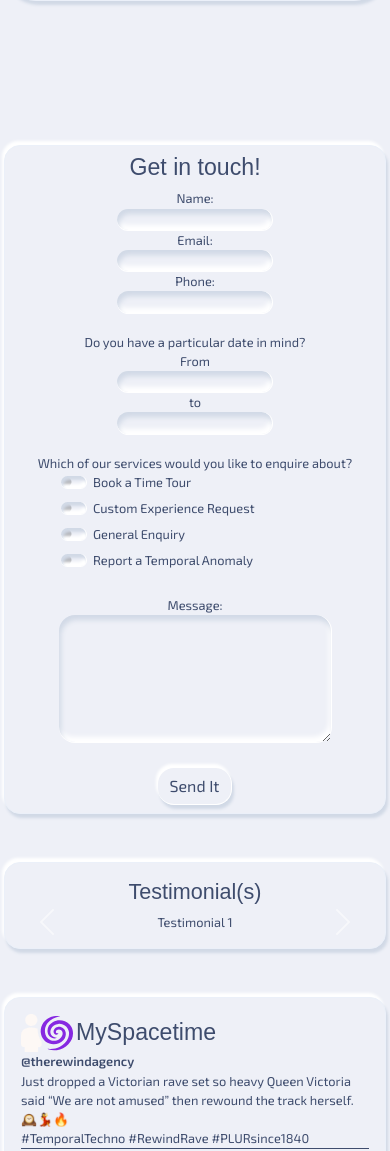
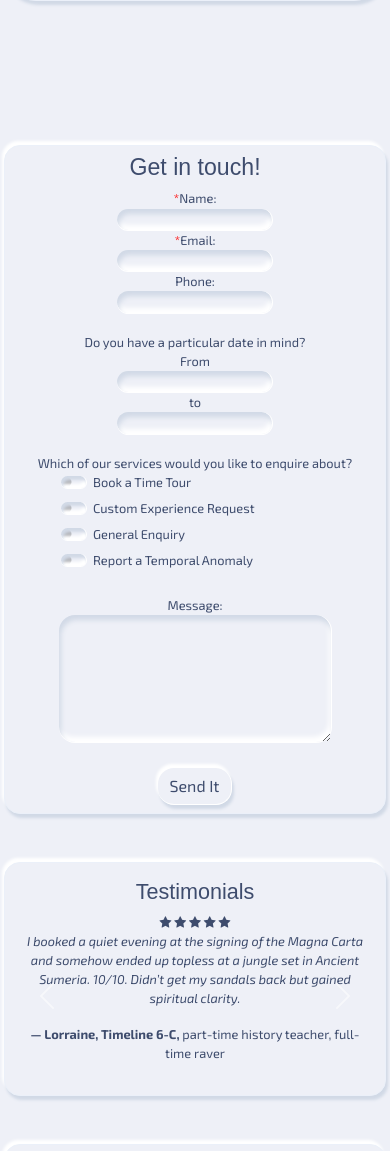
Before and after one commit to chalexR/BootcampWk3-The-Rewind-Agency-Bootstrap-jQuery, a PHP site: page / in a window 390 px wide. Shown: the part 2581-3732 px from the top of the page. Run offline with PHP 8.4, Linux system fonts and the light colour scheme; some libraries are stand-ins or nearby versions; some web fonts are replaced.

Commit message:
added testimonials including font-awesome script for the stars. I think this i all the content and coding done for desktop. I will now check the mobile responsive styles

```diff
--- a/about.htm
+++ b/about.htm
@@ -10,6 +10,7 @@
     <script src="https://cdn.jsdelivr.net/npm/bootstrap@5.3.7/dist/js/bootstrap.bundle.min.js" integrity="sha384-ndDqU0Gzau9qJ1lfW4pNLlhNTkCfHzAVBReH9diLvGRem5+R9g2FzA8ZGN954O5Q" crossorigin="anonymous"></script>
     <link rel="stylesheet" href="https://code.jquery.com/ui/1.14.1/themes/base/jquery-ui.css">
     <link href="./assets/css/style.css" rel="stylesheet">
+    <link rel="stylesheet" href="https://cdnjs.cloudflare.com/ajax/libs/font-awesome/4.7.0/css/font-awesome.min.css">
     <link href="https://fonts.googleapis.com/css2?family=Exo+2:ital,wght@0,100..900;1,100..900&family=Genos:ital,wght@0,100..900;1,100..900&display=swap" rel="stylesheet">
     <script src="https://code.jquery.com/jquery-3.7.1.js"></script>
     <script src="https://code.jquery.com/ui/1.14.1/jquery-ui.js"></script>
--- a/assets/css/style.css
+++ b/assets/css/style.css
@@ -44,6 +44,13 @@ body{
 h1,h2,h3,h4,h5{
     font-family: var(--font-header);
     color: var(--text-primary);
+}
+.required::before{
+    content: "*";
+    color: red;
+}
+.login-nav::after{
+    content: "  👤";
 }
 a{
     text-decoration: none;
--- a/index.htm
+++ b/index.htm
@@ -10,6 +10,7 @@
     <script src="https://cdn.jsdelivr.net/npm/bootstrap@5.3.7/dist/js/bootstrap.bundle.min.js" integrity="sha384-ndDqU0Gzau9qJ1lfW4pNLlhNTkCfHzAVBReH9diLvGRem5+R9g2FzA8ZGN954O5Q" crossorigin="anonymous"></script>
     <link rel="stylesheet" href="https://code.jquery.com/ui/1.14.1/themes/base/jquery-ui.css">
     <link href="./assets/css/style.css" rel="stylesheet">
+    <link rel="stylesheet" href="https://cdnjs.cloudflare.com/ajax/libs/font-awesome/4.7.0/css/font-awesome.min.css">
     <link href="https://fonts.googleapis.com/css2?family=Exo+2:ital,wght@0,100..900;1,100..900&family=Genos:ital,wght@0,100..900;1,100..900&display=swap" rel="stylesheet">
     <script src="https://code.jquery.com/jquery-3.7.1.js"></script>
     <script src="https://code.jquery.com/ui/1.14.1/jquery-ui.js"></script>
@@ -68,7 +69,7 @@
                 <a href="./about.htm"><button class="btn btn-primary mx-1" type="button">About Us</button></a>
                 <a href="./contact.htm"><button class="btn btn-primary mx-1" type="button">Contact</button></a>
             </div>
-            <!-- Login Link in a real page I might make this a drop down menu with accout, profile, settings links once customer has logged in -->
+            <!-- Login Link - in a real page I might make this a drop down menu with account, profile, settings links once customer has logged in -->
             <div><a href="./login.htm">Login</a></div>
         </div>
     </nav>
@@ -182,10 +183,10 @@
         <!-- Contact Form -->
             <form class="col-md-12 rounded-4 p-2 my-5 mx-1 text-center btn-primary">
                 <h3>Get in touch!</h3>
-                <label for="name">Name: </label><br />
-                <input id="name" name="name" type="text" class="rounded-4 focus-element"><br />
-                <label for="email">Email: </label><br />
-                <input id="email" name="email" type="email" class="rounded-4 focus-element"><br />
+                <label for="name" class="required">Name: </label><br />
+                <input id="name" name="name" type="text" class="rounded-4 focus-element" required><br />
+                <label for="email" class="required">Email: </label><br />
+                <input id="email" name="email" type="email" class="rounded-4 focus-element" required><br />
                 <label for="phone">Phone: </label><br />
                 <input id="phone" name="phone" type="tel" class="rounded-4 focus-element"><br /><br />
                 <label for="date">Do you have a particular date in mind?</label><br />
@@ -222,17 +223,35 @@
             </form>
         <!-- Testimonial -->
             <div class="col-md-12 btn-primary rounded-4 p-3 my-5 mx-1">
-                <h4 class="text-center">Testimonial(s)</h4>
+                <h4 class="text-center">Testimonials</h4>
                 <div id="carouselExampleAutoplaying" class="carousel slide text-center" data-bs-ride="carousel">
                     <div class="carousel-inner">
                         <div class="carousel-item active">
-                            Testimonial 1
+                            <span class="fa fa-star checked"></span>
+                            <span class="fa fa-star checked"></span>
+                            <span class="fa fa-star checked"></span>
+                            <span class="fa fa-star checked"></span>
+                            <span class="fa fa-star checked"></span>
+                            <p class="fst-italic">I booked a quiet evening at the signing of the Magna Carta and somehow ended up topless at a jungle set in Ancient Sumeria. 10/10. Didn’t get my sandals back but gained spiritual clarity.</p>
+                            <p><strong>— Lorraine, Timeline 6-C, </strong>part-time history teacher, full-time raver</p>
                         </div>
                         <div class="carousel-item">
-                            Testimonial 2
+                            <span class="fa fa-star checked"></span>
+                            <span class="fa fa-star checked"></span>
+                            <span class="fa fa-star checked"></span>
+                            <span class="fa fa-star checked"></span>
+                            <span class="fa fa-star checked"></span>
+                            <p class="fst-italic">The Rewind Agency let me relive my 20s at a 1997 illegal warehouse rave… in front of my 18th-century ancestors. Grandad called me a ‘witch of bass’ and started skanking. Best family reunion I’ve ever had.</p>
+                            <p><strong>— Tom, Earth-Prime, </strong>emotionally recovered from it (mostly)</p>
                         </div>
                         <div class="carousel-item">
-                            Testimonial 3
+                            <span class="fa fa-star checked"></span>
+                            <span class="fa fa-star checked"></span>
+                            <span class="fa fa-star checked"></span>
+                            <span class="fa fa-star checked"></span>
+                            <span class="fa fa-star checked"></span>
+                            <p class="fst-italic">Turned up for a hen do. Left having invented disco in three separate timelines. I’m now worshipped as a goddess in at least one dimension. Thanks Charles x</p>
+                            <p><strong>— Jules, Multiverse ID pending, </strong>definitely not coming back to this reality</p>
                         </div>
                     </div>
                     <button class="carousel-control-prev" type="button" data-bs-target="#carouselExampleAutoplaying" data-bs-slide="prev">
--- a/login.htm
+++ b/login.htm
@@ -10,6 +10,7 @@
     <script src="https://cdn.jsdelivr.net/npm/bootstrap@5.3.7/dist/js/bootstrap.bundle.min.js" integrity="sha384-ndDqU0Gzau9qJ1lfW4pNLlhNTkCfHzAVBReH9diLvGRem5+R9g2FzA8ZGN954O5Q" crossorigin="anonymous"></script>
     <link rel="stylesheet" href="https://code.jquery.com/ui/1.14.1/themes/base/jquery-ui.css">
     <link href="./assets/css/style.css" rel="stylesheet">
+    <link rel="stylesheet" href="https://cdnjs.cloudflare.com/ajax/libs/font-awesome/4.7.0/css/font-awesome.min.css">
     <link href="https://fonts.googleapis.com/css2?family=Exo+2:ital,wght@0,100..900;1,100..900&family=Genos:ital,wght@0,100..900;1,100..900&display=swap" rel="stylesheet">
     <script src="https://code.jquery.com/jquery-3.7.1.js"></script>
     <script src="https://code.jquery.com/ui/1.14.1/jquery-ui.js"></script>
@@ -35,7 +36,7 @@
                 <a href="./contact.htm"><button class="btn btn-primary mx-1" type="button">Contact</button></a>
             </div>
             <!-- Login Link in a real page I might make this a drop down menu with accout, profile, settings links once customer has logged in -->
-            <div><a href="./login.htm">Login</a></div>
+            <div class="login-nav"><a href="./login.htm">Login</a></div>
         </div>
     </nav>
 <!-- Main Section -->
--- a/service.htm
+++ b/service.htm
@@ -10,6 +10,7 @@
     <script src="https://cdn.jsdelivr.net/npm/bootstrap@5.3.7/dist/js/bootstrap.bundle.min.js" integrity="sha384-ndDqU0Gzau9qJ1lfW4pNLlhNTkCfHzAVBReH9diLvGRem5+R9g2FzA8ZGN954O5Q" crossorigin="anonymous"></script>
     <link rel="stylesheet" href="https://code.jquery.com/ui/1.14.1/themes/base/jquery-ui.css">
     <link href="./assets/css/style.css" rel="stylesheet">
+    <link rel="stylesheet" href="https://cdnjs.cloudflare.com/ajax/libs/font-awesome/4.7.0/css/font-awesome.min.css">
     <link href="https://fonts.googleapis.com/css2?family=Exo+2:ital,wght@0,100..900;1,100..900&family=Genos:ital,wght@0,100..900;1,100..900&display=swap" rel="stylesheet">
     <script src="https://code.jquery.com/jquery-3.7.1.js"></script>
     <script src="https://code.jquery.com/ui/1.14.1/jquery-ui.js"></script>
```
Also changed, not shown: contact.htm (+5 -4 lines).
